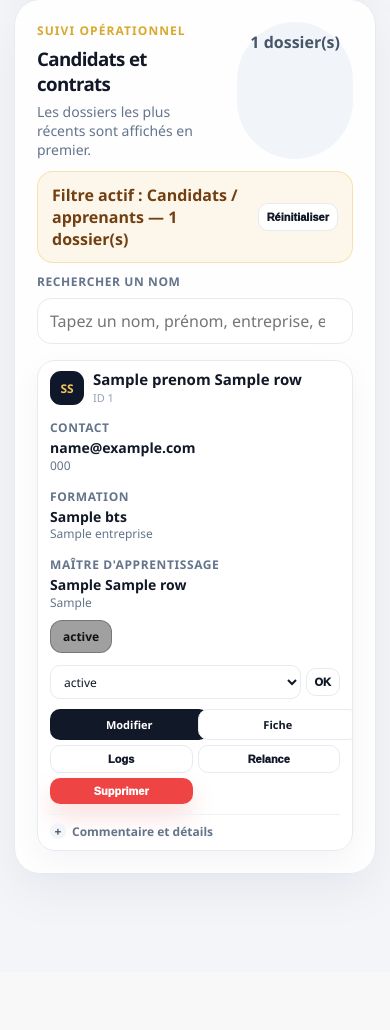
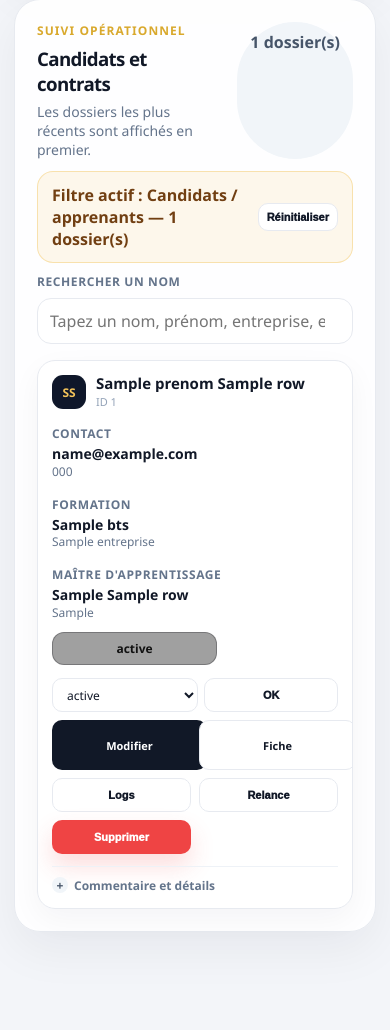
Before and after one commit to integraleacademy/bts, a Flask app: template templates/admin.html in a window 390 px wide. Shown: the part 1507-2537 px from the top of the page. Before the commit the page ends 2395 px from the top, so only its background shows below. Run offline with Flask 3, Linux system fonts and the light colour scheme; the template is opened without the code that fills it: most values are stand-ins (such as "Sample title", 1, 10 or a date in 2020); parts of the project's set-up code (start-up, migrations or seed data) failed here and were passed over.

Commit message:
Fix candidate card layout

```diff
--- a/templates/admin.html
+++ b/templates/admin.html
@@ -140,6 +140,7 @@
         {% set row_is_complete = ('incomplet' not in row_status_lower) and ('non complet' not in row_status_lower) and ('complet' in row_status_lower or 'opco' in row_status_lower or 'sign' in row_status_lower or 'saisi' in row_status_lower) %}
         {% set row_is_incomplete = (not row_is_complete) or row_missing_info %}
         <article class="candidate-card" data-filter-pending="{{ 'true' if row_is_pending else 'false' }}" data-filter-complete="{{ 'true' if row_is_complete else 'false' }}" data-filter-incomplete="{{ 'true' if row_is_incomplete else 'false' }}" data-filter-bts="{{ 'true' if r.bts else 'false' }}" data-search="{{ (r.prenom ~ ' ' ~ r.nom ~ ' ' ~ (r.mail or '') ~ ' ' ~ (r.tel or '') ~ ' ' ~ (r.bts or '') ~ ' ' ~ (r.entreprise or '') ~ ' ' ~ (r.resp_nom or '') ~ ' ' ~ (r.maitre_prenom or '') ~ ' ' ~ (r.maitre_nom or ''))|lower|e }}">
+          <div class="candidate-row">
             <div class="candidate-main">
               <span class="avatar">{{ (r.prenom or '?')[:1] }}{{ (r.nom or '')[:1] }}</span>
               <div class="candidate-identity">
@@ -166,7 +167,7 @@
               <small>{{ r.maitre_emploi or r.maitre_mail or '-' }}</small>
             </div>
 
-          <div class="status-block">
+            <div class="candidate-actions">
               <span class="badge status-badge" style="background: {{ r.status|status_color }};">
                 {{ r.status }}
               </span>
@@ -178,9 +179,6 @@
                 </select>
                 <button type="submit" class="admin-btn tiny admin-btn-light">OK</button>
               </form>
-          </div>
-
-          <div class="card-actions">
               <a class="admin-btn tiny admin-btn-secondary" href="{{ url_for('edit', id=r.id) }}">Modifier</a>
               <a class="admin-btn tiny admin-btn-ghost" href="{{ url_for('fiche', id=r.id) }}">Fiche</a>
               {% if r.logs %}
@@ -190,6 +188,7 @@
               <form method="post" action="/delete/{{r.id}}" class="inline-form">
                 <button type="submit" class="admin-btn tiny danger">Supprimer</button>
               </form>
+            </div>
           </div>
 
           <details class="candidate-details">
@@ -338,32 +337,35 @@ main { max-width: none; margin: 0; padding: 0; }
 .candidate-search { display: grid; gap: 8px; margin: -4px 0 16px; }
 .candidate-search label { color: var(--ia-muted); font-size: 12px; font-weight: 900; text-transform: uppercase; letter-spacing: .05em; }
 
-.candidate-list { display: grid; gap: 8px; }
-.candidate-card { display: grid; grid-template-columns: minmax(170px, 1.05fr) minmax(190px, 1.2fr) minmax(190px, 1.15fr) minmax(165px, .9fr) minmax(260px, 1.25fr) minmax(275px, auto); gap: 10px 14px; align-items: center; padding: 10px 12px; overflow: hidden; border-radius: 18px; box-shadow: 0 10px 30px rgba(15,23,42,.045); transition: border-color .16s ease, box-shadow .16s ease, transform .16s ease; }
+.candidate-list { display: grid; gap: 12px; }
+.candidate-card { display: grid; gap: 12px; padding: 14px; overflow: hidden; border-radius: 18px; box-shadow: 0 10px 30px rgba(15,23,42,.045); transition: border-color .16s ease, box-shadow .16s ease, transform .16s ease; }
 .candidate-card:hover { border-color: rgba(148,163,184,.7); box-shadow: 0 14px 34px rgba(15,23,42,.075); transform: translateY(-1px); }
-.candidate-main { display: flex; gap: 9px; align-items: center; min-width: 0; }
+.candidate-row { display: grid; grid-template-columns: minmax(170px, 1.05fr) minmax(185px, 1.2fr) minmax(185px, 1.15fr) minmax(165px, .95fr) minmax(390px, 1.65fr); gap: 12px 16px; align-items: center; width: 100%; min-width: 0; }
+.candidate-main { display: flex; gap: 10px; align-items: center; min-width: 0; }
 .avatar { width: 34px; height: 34px; flex: 0 0 34px; border-radius: 11px; background: #0f172a; color: var(--ia-gold); display: grid; place-items: center; font-size: 12px; font-weight: 950; text-transform: uppercase; }
 .candidate-identity { min-width: 0; }
 .candidate-identity strong { display: block; font-size: 15px; line-height: 1.15; overflow: hidden; text-overflow: ellipsis; white-space: nowrap; }
-.candidate-identity small { display: block; color: #94a3b8; max-width: 180px; overflow: hidden; text-overflow: ellipsis; white-space: nowrap; font-size: 11px; margin-top: 2px; }
+.candidate-identity small { display: block; color: #94a3b8; max-width: 100%; overflow: hidden; text-overflow: ellipsis; white-space: nowrap; font-size: 11px; margin-top: 2px; }
 .info-block { min-width: 0; }
 .info-block strong, .info-block small { display: block; overflow: hidden; text-overflow: ellipsis; white-space: nowrap; }
 .info-block strong { margin-top: 3px; font-size: 14px; line-height: 1.2; color: var(--ia-ink); }
 .info-block small { color: var(--ia-muted); margin-top: 2px; font-size: 12px; line-height: 1.2; }
-.status-block { display: grid; grid-template-columns: minmax(0, auto) minmax(155px, 1fr); gap: 7px; align-items: center; min-width: 0; }
-.status-badge { width: max-content; max-width: 100%; color: #111; border: 1px solid rgba(17,24,39,.08); box-shadow: inset 0 0 0 999px rgba(255,255,255,.25); font-weight: 950; font-size: 12px; padding: 6px 9px; border-radius: 999px; white-space: nowrap; }
-.status-form { display: grid; grid-template-columns: minmax(0, 1fr) auto; gap: 5px; align-items: center; min-width: 0; }
-.status-form select { height: 34px; padding: 6px 26px 6px 9px; border-radius: 10px; font-size: 12px; }
-.comment-form { display: grid; grid-template-columns: minmax(0, 1fr) auto; gap: 8px; align-items: end; width: 100%; }
-.card-actions { display: flex; flex-wrap: nowrap; gap: 5px; justify-content: flex-end; align-items: center; min-width: 0; }
-.card-actions .inline-form { flex: 0 0 auto; }
-.candidate-details { grid-column: 1 / -1; border-top: 1px solid #eef2f7; padding-top: 8px; margin-top: 0; }
+.candidate-actions { display: flex; align-items: center; justify-content: flex-end; gap: 8px; flex-wrap: wrap; min-width: 0; }
+.status-badge { min-width: 132px; max-width: 100%; color: #111; border: 1px solid rgba(17,24,39,.08); box-shadow: inset 0 0 0 999px rgba(255,255,255,.25); font-weight: 950; font-size: 12px; padding: 7px 10px; border-radius: 999px; white-space: nowrap; }
+.status-form { display: flex; gap: 6px; align-items: center; min-width: 190px; flex: 0 1 250px; }
+.status-form select { min-width: 150px; height: 34px; padding: 6px 28px 6px 10px; border-radius: 10px; font-size: 12px; }
+.candidate-actions .admin-btn { min-height: 34px; }
+.candidate-actions .inline-form { flex: 0 0 auto; }
+.candidate-details { border-top: 1px solid #eef2f7; padding-top: 10px; margin-top: 0; width: 100%; }
 .candidate-details summary { width: max-content; color: var(--ia-muted); cursor: pointer; font-size: 12px; font-weight: 900; list-style: none; }
 .candidate-details summary::-webkit-details-marker { display: none; }
 .candidate-details summary::before { content: "+"; display: inline-grid; place-items: center; width: 16px; height: 16px; margin-right: 6px; border-radius: 999px; background: #f1f5f9; color: #475569; }
 .candidate-details[open] summary::before { content: "−"; }
-.action-comment-form { margin-top: 8px; max-width: none; }
-.action-comment-form input { min-width: 0; height: 36px; padding: 8px 10px; border-radius: 11px; }
+.comment-form { display: flex; gap: 10px; align-items: end; width: 100%; }
+.comment-form label { flex: 1; min-width: 0; }
+.action-comment-form { margin-top: 10px; max-width: none; }
+.action-comment-form input { flex: 1; min-width: 0; height: 40px; padding: 9px 12px; border-radius: 11px; }
+
 
 input, select { width: 100%; border: 1px solid var(--ia-line); border-radius: 14px; padding: 11px 12px; background: #fff; color: var(--ia-ink); outline: none; box-sizing: border-box; font: inherit; }
 input:focus, select:focus { border-color: var(--ia-gold); box-shadow: 0 0 0 4px rgba(244,196,90,.22); }
@@ -386,9 +388,8 @@ input:focus, select:focus { border-color: var(--ia-gold); box-shadow: 0 0 0 4px
 .modal-actions { display: flex; flex-wrap: wrap; gap: 8px; }
 
 @media (max-width: 1420px) {
-  .candidate-card { grid-template-columns: minmax(180px, 1fr) minmax(210px, 1.1fr) minmax(210px, 1.1fr); align-items: center; }
-  .status-block, .card-actions { grid-column: span 1; }
-  .card-actions { justify-content: flex-start; }
+  .candidate-row { grid-template-columns: minmax(180px, 1fr) minmax(210px, 1.1fr) minmax(210px, 1.1fr); align-items: center; }
+  .candidate-actions { grid-column: 1 / -1; justify-content: flex-start; }
 }
 
 @media (max-width: 1180px) {
@@ -406,13 +407,15 @@ input:focus, select:focus { border-color: var(--ia-gold); box-shadow: 0 0 0 4px
 @media (max-width: 760px) {
   .admin-main { padding: 22px 14px 80px; }
   .admin-topbar h2 { font-size: 30px; }
-  .kpi-grid, .admin-add-form, .candidate-card, .status-form, .comment-form { grid-template-columns: 1fr; }
+  .kpi-grid, .admin-add-form { grid-template-columns: 1fr; }
+  .candidate-row { grid-template-columns: 1fr; align-items: stretch; }
   .admin-section-heading, .admin-topbar-actions { align-items: stretch; }
-  .admin-topbar-actions .admin-btn, .admin-add-form .admin-btn, .card-actions .admin-btn, .card-actions form { width: 100%; }
-  .status-block { grid-template-columns: 1fr; }
-  .card-actions { display: grid; grid-template-columns: 1fr 1fr; align-items: stretch; justify-content: stretch; }
-  .action-comment-form { grid-column: 1 / -1; max-width: none; margin-left: 0; }
-  .card-actions form .admin-btn { width: 100%; }
+  .admin-topbar-actions .admin-btn, .admin-add-form .admin-btn { width: 100%; }
+  .candidate-actions { display: grid; grid-template-columns: 1fr 1fr; align-items: stretch; justify-content: stretch; }
+  .candidate-actions .admin-btn, .candidate-actions form, .candidate-actions form .admin-btn, .status-form, .status-form select, .status-badge { width: 100%; min-width: 0; }
+  .status-form { grid-column: 1 / -1; flex: none; }
+  .comment-form { flex-direction: column; align-items: stretch; }
+  .action-comment-form { max-width: none; margin-left: 0; }
   .candidate-identity small { max-width: 100%; }
 }
 </style>
```
Lines whose indentation alone changed are shown as unchanged.
